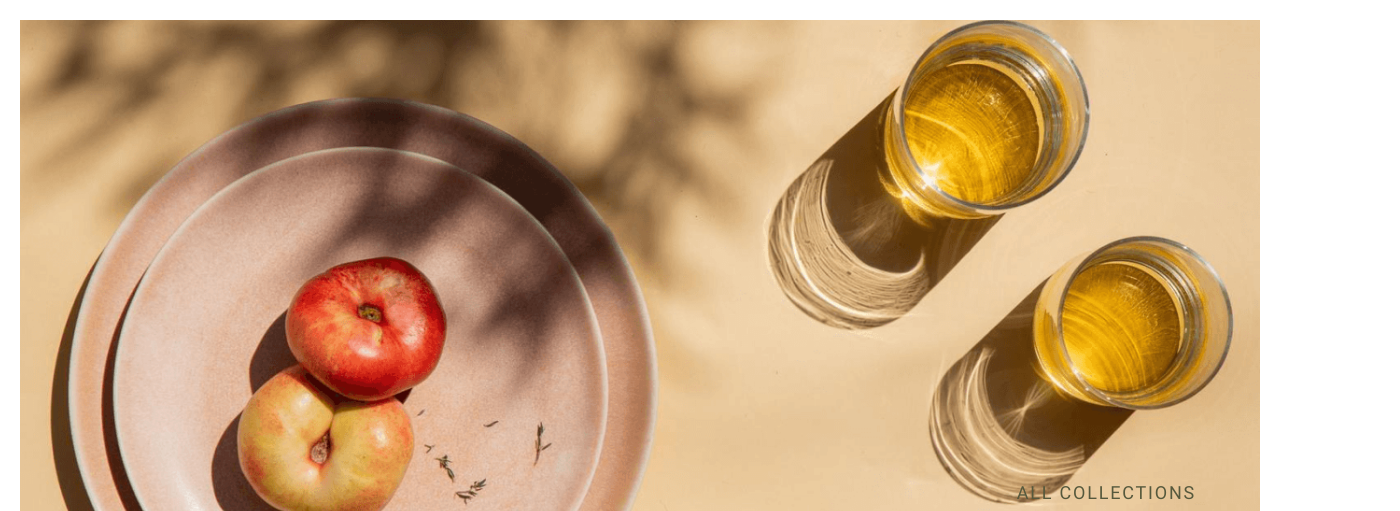
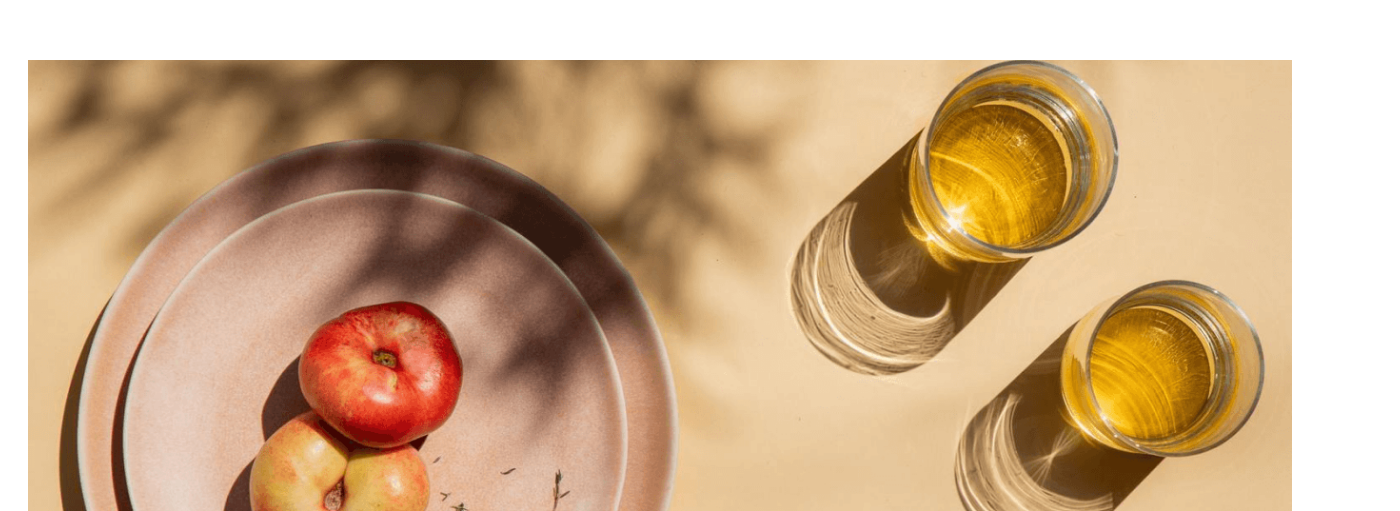
Before and after one commit to zaha1223/Kinn-Home, a plain HTML site: page index.html in a window 1280 px wide. Shown: the part 128-639 px from the top of the page, 1400 px wide, since content can reach past the window. Drawn offline with Linux system fonts and the light colour scheme.

Commit message:
add html scss

```diff
--- a/scss/_global.scss
+++ b/scss/_global.scss
@@ -1,7 +1,11 @@
-* {
+html {
   box-sizing: border-box;
-  margin: 0;
-  padding: 0;
+  scroll-behavior: smooth;
+}
+
+*::after,
+*::before {
+  box-sizing: inherit;
 }
 a {
   text-decoration: none;
```
Also changed, not shown: css/main.css, 1 other file.
